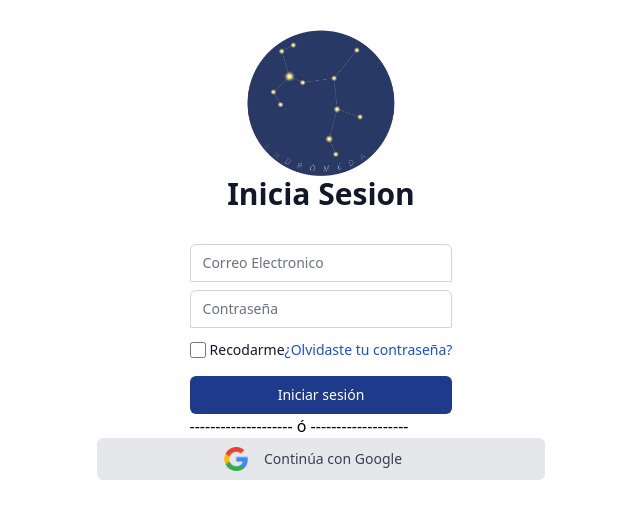
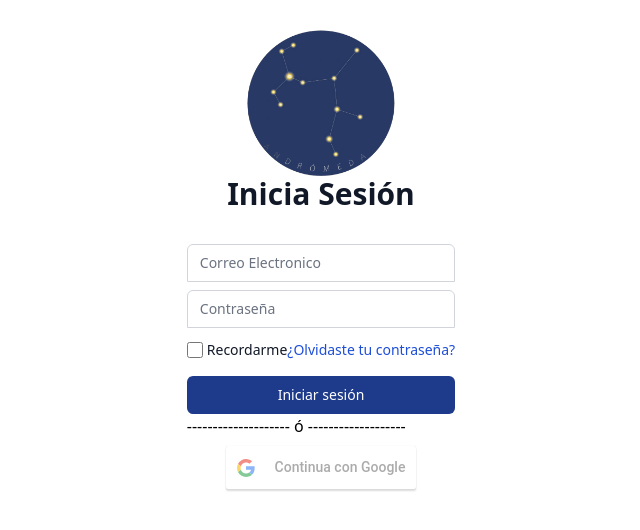
Before and after one commit to SebG15/proyecto, a React (Create React App) app: page /login in a window 1280 px wide. Shown: the top 530 px of the page, without its empty margins (319-959 px from the left). Built offline with nearby package versions, Linux system fonts and the light colour scheme.

Commit message:
Login con Google

```diff
--- a/package.json
+++ b/package.json
@@ -11,6 +11,7 @@
     "nanoid": "^3.1.30",
     "react": "^17.0.2",
     "react-dom": "^17.0.2",
+    "react-google-login": "^5.2.2",
     "react-router-dom": "^5.3.0",
     "react-scripts": "4.0.3",
     "react-toastify": "^8.0.3",
--- a/src/pages/Admin/InicioSesion.jsx
+++ b/src/pages/Admin/InicioSesion.jsx
@@ -1,8 +1,13 @@
 import React from 'react'
 import { Link } from 'react-router-dom'
-import Google from 'Media/google_logo.png';
+//import Google from 'Media/google_logo.png';
+import { GoogleLogin } from 'react-google-login';
 import Logo from 'Media/logo.png'
 const InicioSesion = () => {
+  const responseGoogle = (response) => {
+    console.log(response);
+  }
+
     return (
         <div className= 'flex w-full flex-col items-center  py-4'>
             <header>
@@ -11,7 +16,7 @@ const InicioSesion = () => {
       </div>
             </header>
             <h2 className='m3 text-center text-3xl font-extrabold text-gray-900'>
-                Inicia Sesion</h2>
+                Inicia Sesión</h2>
             <form className='mt-8 max-md'>
                 <div>
                     <input
@@ -35,7 +40,7 @@ const InicioSesion = () => {
                             className='h-4 w-4 text-indigo-600 focus:ring-indigo-500 border-gray-300 rounded'
                         />
                          <label htmlFor='remember-me' className='ml-1 block text-sm text-gray-900'>
-                            Recodarme
+                            Recordarme
                         </label>
 
                     </div>
@@ -51,9 +56,8 @@ const InicioSesion = () => {
               type='submit'
               className='mt-4 group relative w-full flex justify-center py-2 px-4 border border-transparent text-sm font-medium rounded-md text-white bg-blue-900 hover:bg-blue-500 focus:outline-none focus:ring-2 focus:ring-offset-2 focus:ring-indigo-500'
             >
-              <span className='absolute left-0 inset-y-0 flex items-center pl-3'>
+              <span className='absolute left-0 inset-y-0 flex items-center pl-3'></span>
 
-              </span>
               <Link to='/admin'>Iniciar sesión</Link>
             </button>
                 </div>
@@ -66,11 +70,16 @@ const InicioSesion = () => {
         <div>
           <button
             type='submit'
-            className='group relative w-full flex justify-center py-2 px-4 border border-transparent text-sm font-medium rounded-md text-gray-700 bg-gray-200 hover:bg-gray-300 focus:outline-none focus:ring-2 focus:ring-offset-2 focus:ring-gray-500'
-          >
+            className='group relative w-full flex justify-center py-2 px-4'>
             <div className='flex items-center justify-start'>
-              <img src={Google} alt='Logo Google' className='h-6 w-6' />
-              <span className='mx-4'>Continúa con Google</span>
+            <GoogleLogin
+            clientId="290127191261-hvj1g6sh2r98utuium56d35lhv02rsjc.apps.googleusercontent.com"
+            buttonText="Continua con Google"
+            onSuccess={responseGoogle}
+            onFailure={responseGoogle}
+            cookiePolicy={'single_host_origin'}
+          />
+
             </div>
           </button>
         </div>
```
Also changed, not shown: 1 other file (tests, documents, lock files or other folders).
